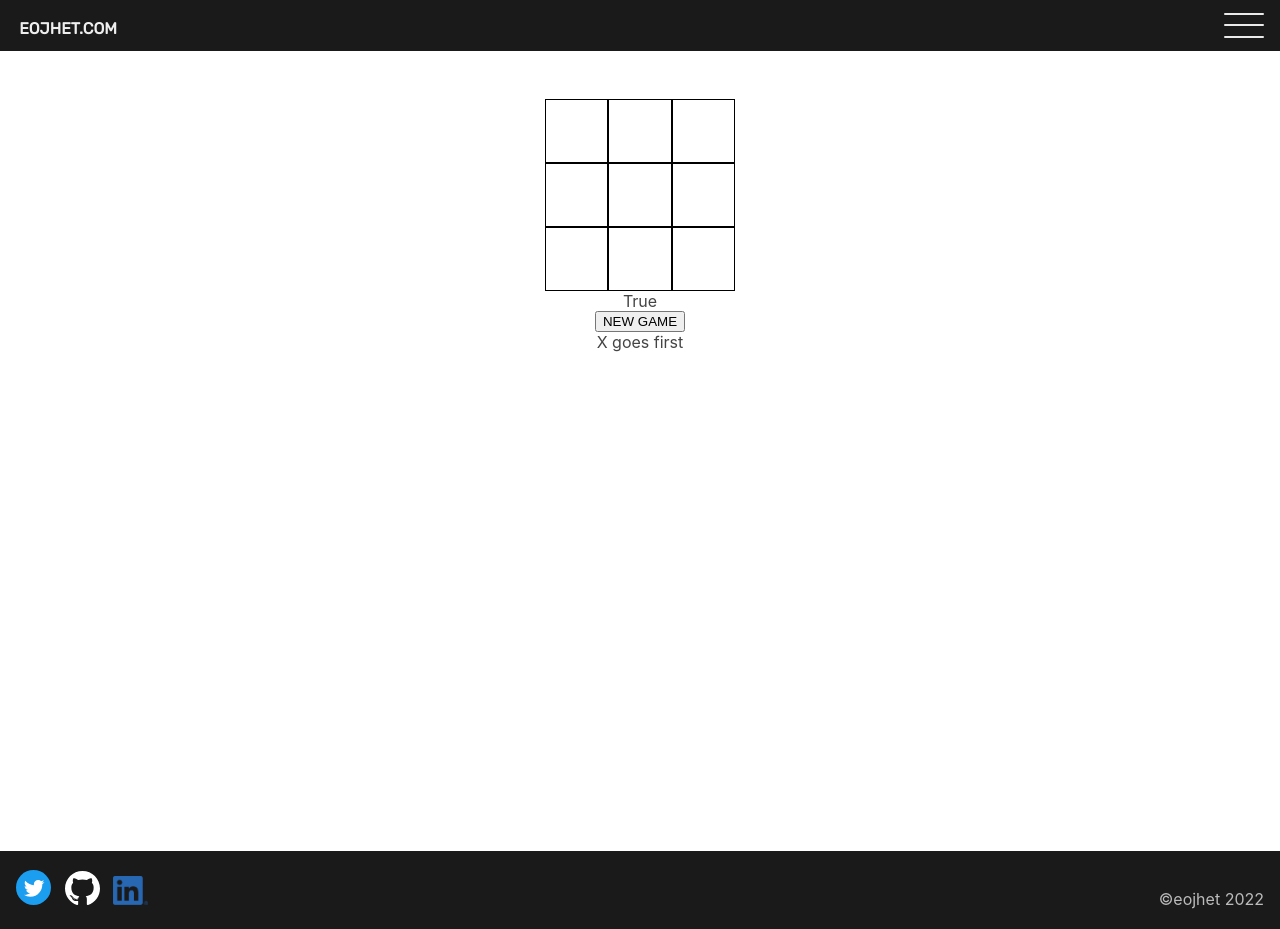
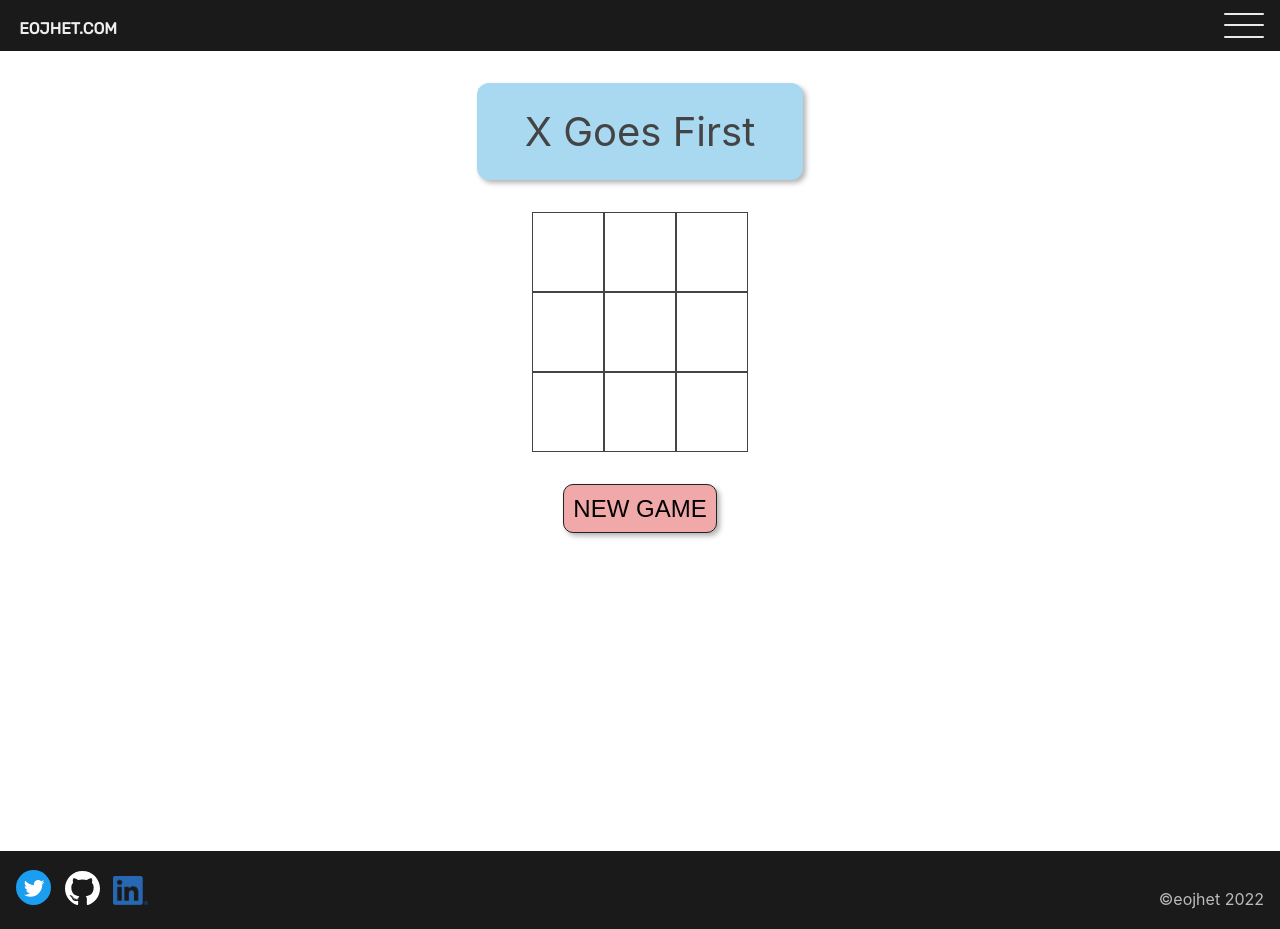
Before and after one commit to eojhet/eojhet_com, a Next.js app: page /tictactoe in a window 1280 px wide. Built offline with nearby package versions, Linux system fonts and the light colour scheme.

Commit message:
updated TicTacToe

```diff
--- a/pages/tictactoe/index.js
+++ b/pages/tictactoe/index.js
@@ -1,4 +1,4 @@
-import { useState } from "react";
+import { useEffect, useState } from "react";
 import styles from "./index.module.scss";
 
 const winningLines = [
@@ -10,29 +10,44 @@ const winningLines = [
   [2, 5, 8],
   [0, 4, 8],
   [2, 4, 6],
-]
+];
+
+const stopMessage = [
+  "Stop that.",
+  "Stop doing that.",
+  "There is no reason!",
+  "Please",
+  "Stahp",
+  "You have no right.",
+  "I'm over this!",
+  "Click function revoked."
+];
 
 export default function Tictactoe () {
   const [xTurn, setXTurn] = useState(true);
   const [gameOn, setGameOn] = useState(true);
+  const [status, setStatus] = useState('X Goes First');
+  const [turnNum, setTurnNum] = useState(0);
+  const [messageCount, setMessageCount] = useState(0);
 
   const handleAction = (e) => {
     if (gameOn && e.target.innerHTML === "") {
       xTurn ? e.target.innerHTML = "X" : e.target.innerHTML = "O";
       setXTurn(!xTurn);
-      handleSurvey();
+      !xTurn ? setStatus("X Goes Next") : setStatus("O Goes Next");
+      setTurnNum(turnNum + 1);
+      if (turnNum === 8) {
+        setGameOn(false);
+        setStatus("CAT'S GAME, YOU LOSE");
+      }
+      handleScore();
     }
   }
 
-  const toggleTurn = () => {
-    setXTurn(!xTurn);
-  }
-
-  const handleSurvey = () => {
+  const handleScore = () => {
     let result = [];
     let x = [];
     let o = [];
-    let winner
 
     for (let i = 0; i < 9; i++) {
       result.push(document.getElementById(i).innerHTML);
@@ -49,8 +64,8 @@ export default function Tictactoe () {
         && x.includes(winningLines[i][2])
         ){
           console.log(i);
-          winner='X winner';
           setGameOn(false);
+          setStatus('X is Winner!');
           break;
         }
     }
@@ -66,24 +81,35 @@ export default function Tictactoe () {
         && o.includes(winningLines[i][2])
         ){
           console.log(i);
-          winner='O winner';
           setGameOn(false);
+          setStatus('O is Winner!');
           break;
         }
     }
-    document.getElementById("info").innerHTML = gameOn ? xTurn ? "O's Move" : "X's Move" : winner;
   }
 
   const handleNewGame = () => {
     for (let i = 0; i < 9; i++) {
       document.getElementById(i).innerHTML = '';
-      setGameOn(true);
+    }
+    setGameOn(true);
+    setXTurn(true);
+    setTurnNum(0);
+    setStatus("X Goes First")
+  }
 
+  const handleStatusClick = (e) => {
+    if (messageCount !== stopMessage.length) {
+      let oldStatus = status;
+      setStatus(stopMessage[messageCount]);
+      setTimeout( () => {setStatus(oldStatus)}, 800);
+      setMessageCount(messageCount + 1);
     }
-  }
+  };
 
   return (
     <div className={styles.container}>
+      <div className={styles.status} onClick={handleStatusClick}>{status}</div>
       <div className={styles.gridContainer}>
         <div id="0" onClick={handleAction} className={styles.gridItem}/>
         <div id="1" onClick={handleAction} className={styles.gridItem}/>
@@ -95,9 +121,7 @@ export default function Tictactoe () {
         <div id="7" onClick={handleAction} className={styles.gridItem}/>
         <div id="8" onClick={handleAction} className={styles.gridItem}/>
       </div>
-      <div onClick={toggleTurn}>{xTurn ? "True" : "False"}</div>
-      <button onClick={handleNewGame}>NEW GAME</button>
-      <div id="info">X goes first</div>
+      <button onClick={handleNewGame} className={styles.newGame}>NEW GAME</button>
     </div>
   )
 }
--- a/pages/tictactoe/index.module.scss
+++ b/pages/tictactoe/index.module.scss
@@ -7,50 +7,51 @@
   margin: auto;
   min-height: 100vh;
 
+  .status {
+    margin-top: 2rem;
+    padding: 1.5rem 3rem;
+    font-size: 2.5em;
+    box-shadow: 3px 3px 5px rgba(68, 68, 68, 0.4);
+    background-color: hsl(199, 71%, 80%);
+    border-radius: 12px;
+    text-align: center;
+  }
+
+  .newGame {
+    margin-top: 2rem;
+    font-size: 1.5em;
+    padding: 0.6rem;
+    border: 1px solid #222;
+    border-radius: 10px;
+    box-shadow: 3px 3px 5px rgba(68, 68, 68, 0.4);
+    background-color: hsl(0, 70%, 80%);
+    cursor: pointer;
+
+    &:active {
+      transform: translateX(2px) translateY(2px);
+      box-shadow: none;
+    }
+  }
+
   .gridContainer {
     display: flex;
     flex-flow: row wrap;
     justify-content: center;
-    margin-top: 3rem;
-    width: 12rem;
-    height: 12rem;
+    margin-top: 2rem;
+    width: 15rem;
+    height: 15rem;
 
     .gridItem {
-      width: 4rem;
-      height: 4rem;
-      border: 1px solid black;
+      width: 5rem;
+      height: 5rem;
+      border: 1px solid #444;
       cursor: pointer;
       flex: 0 1 30%;
       margin: 0;
       padding: 0;
+      text-align: center;
+      font-size: 4rem;
     }
 
-
-    .row0{
-      display: flex;
-      flex-direction: row;
-    }
-    .row1{
-      display: flex;
-      flex-direction: row;
-    }
-    .row2{
-      display: flex;
-      flex-direction: row;
-    }
-    .square {
-      width: 4rem;
-      height: 4rem;
-      border: 1px solid black;
-      cursor: pointer;
-    }
-
-    .gridItem {
-      width: 4rem;
-      height: 4rem;
-      border: 1px solid black;
-      cursor: pointer;
-      flex-basis: 33%;
-    }
   }
 }
```
